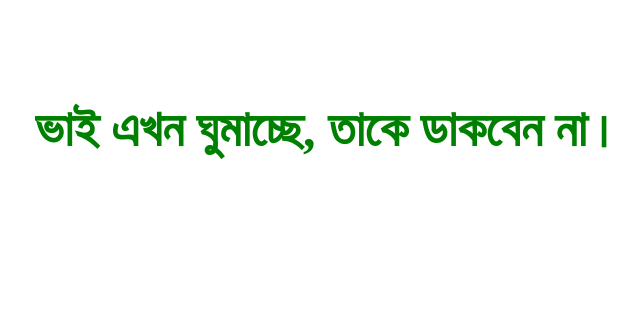
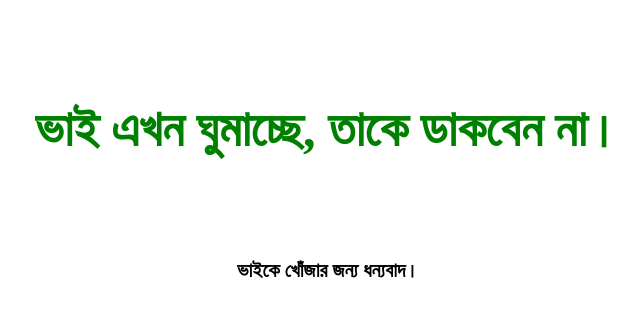
Before and after one commit to Abu-Taieb/my-f-Ripo, a plain HTML site: page index.html in a window 1280 px wide. Shown: the whole page, without its empty margins (312-952 px from the left). Drawn offline with Linux system fonts and the light colour scheme.

Commit message:
difference branch add

```diff
--- a/index.html
+++ b/index.html
@@ -8,5 +8,6 @@
 </head>
 <body>
     <h1 style="text-align: center; color: #008000; font-size: 50px; margin-top: 100px; font-weight: bold;"> ভাই এখন ঘুমাচ্ছে, তাকে ডাকবেন না। </h1>
+    <h3 style="text-align: center; color: #000; font-size: 20px; margin: 100px 0; font-weight: bold;"> ভাইকে খোঁজার জন্য ধন্যবাদ। </h3>
 </body>
 </html>
```
